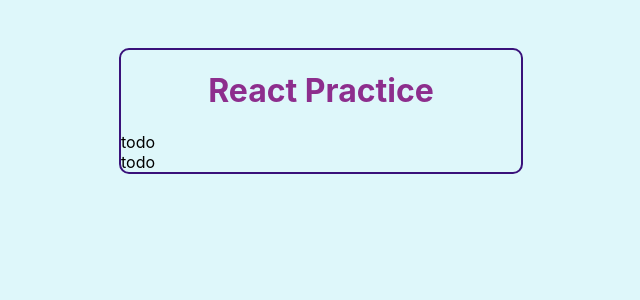
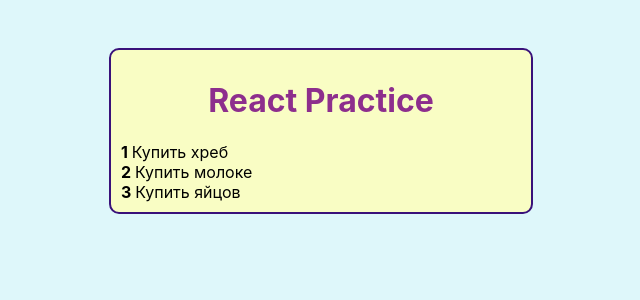
Before and after one commit to heilong1/react-prc, a React (Create React App) app: page / in a window 1280 px wide. Shown: the top 300 px of the page, without its empty margins (319-959 px from the left). Built offline with nearby package versions, Linux system fonts and the light colour scheme.

Commit message:
List and image

```diff
--- a/package.json
+++ b/package.json
@@ -6,6 +6,7 @@
     "@testing-library/jest-dom": "^4.2.4",
     "@testing-library/react": "^9.5.0",
     "@testing-library/user-event": "^7.2.1",
+    "prop-types": "^15.7.2",
     "react": "^16.13.1",
     "react-dom": "^16.13.1",
     "react-scripts": "3.4.3"
--- a/src/App.js
+++ b/src/App.js
@@ -2,10 +2,16 @@ import React from 'react';
 import TodoList from './todo/TodoList'
 
 function App() {
+const todos = [
+  {id: 1, complit: false, title: 'Купить хреб'},
+  {id: 2, complit: false, title: 'Купить молоке'},
+  {id: 3, complit: false, title: 'Купить яйцов'}
+]
+
   return (
     <div className="wrapper">
       <h1>React Practice</h1>
-      <TodoList />
+      <TodoList todoso={todos}/>
     </div>
   );
 }
--- a/src/index.css
+++ b/src/index.css
@@ -14,10 +14,12 @@ code {
 }
 
 .wrapper {
+  padding: 10px;
   margin: 3rem auto;
   width: 400px;
   border: rgb(57, 17, 122) 2px solid;
   border-radius: 10px;
+  background-color: rgb(249, 253, 196);
 }
 
 h1 {
--- a/src/todo/TodoItem.js
+++ b/src/todo/TodoItem.js
@@ -1,8 +1,8 @@
 import React from 'react'
 
-export default function TodoItem() {
+export default function TodoItem({itemo}) {
   return (
-    <li>todo</li>
+  <li><strong>{itemo.id+' '}</strong>{itemo.title}</li>
 
   )
 }
--- a/src/todo/TodoList.js
+++ b/src/todo/TodoList.js
@@ -1,4 +1,5 @@
 import React from 'react'
+import PropTypes from 'prop-types'
 import TodoItem from './TodoItem'
 
 const styles = {
@@ -9,11 +10,18 @@ const styles = {
   }
 }
 
-export default function TodoList() {
+function TodoList(props) {
   return (
     <ul style={styles.ul}>
-      <TodoItem />
-      <TodoItem />
+      {props.todoso.map(todo => {
+        return <TodoItem itemo={todo} key={todo.id}/>
+      })}
     </ul>
   )
 }
+
+TodoList.propTypes = {
+  todos: PropTypes.arrayOf(PropTypes.object).isRequired
+}
+
+export default TodoList
```
